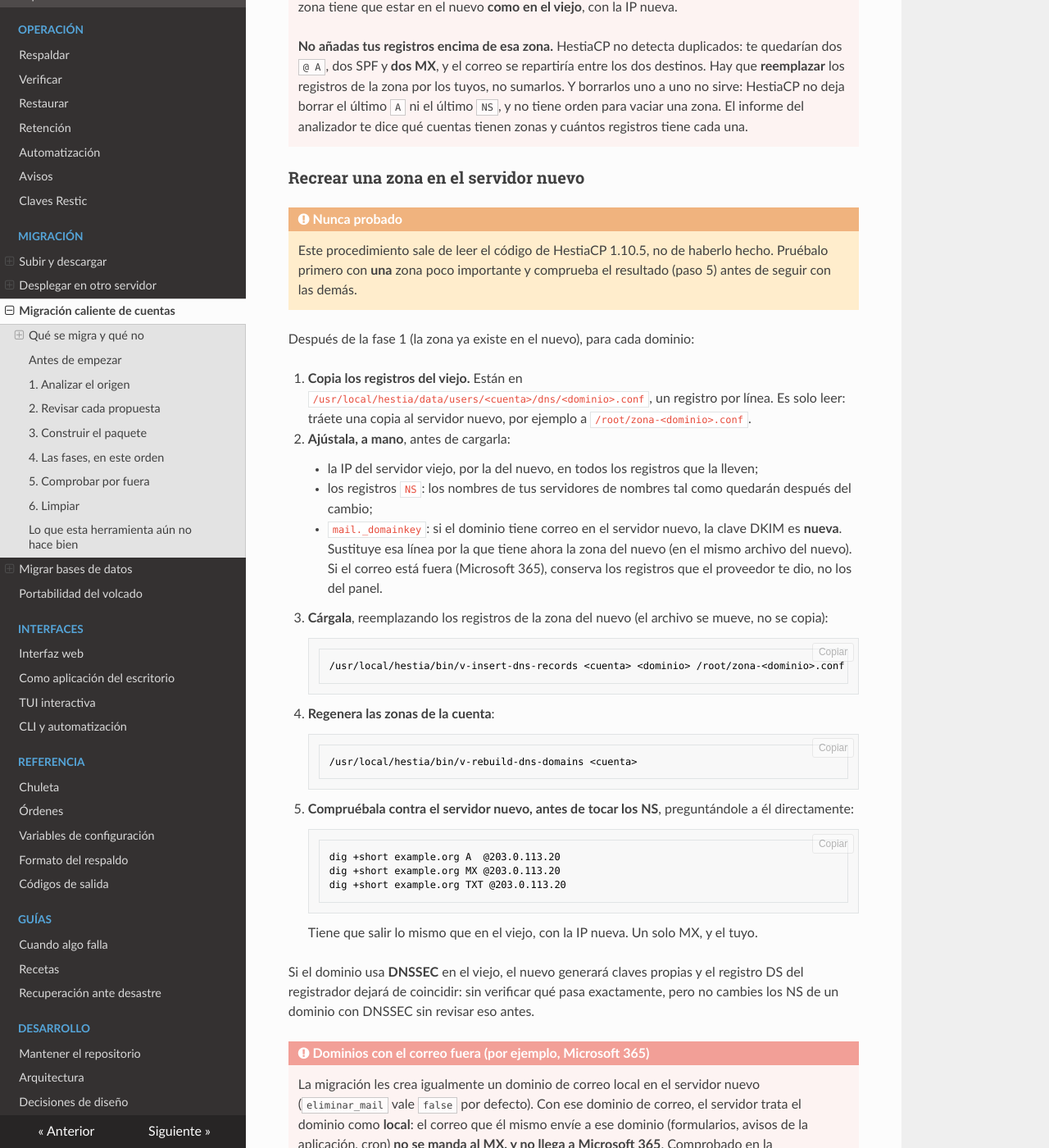
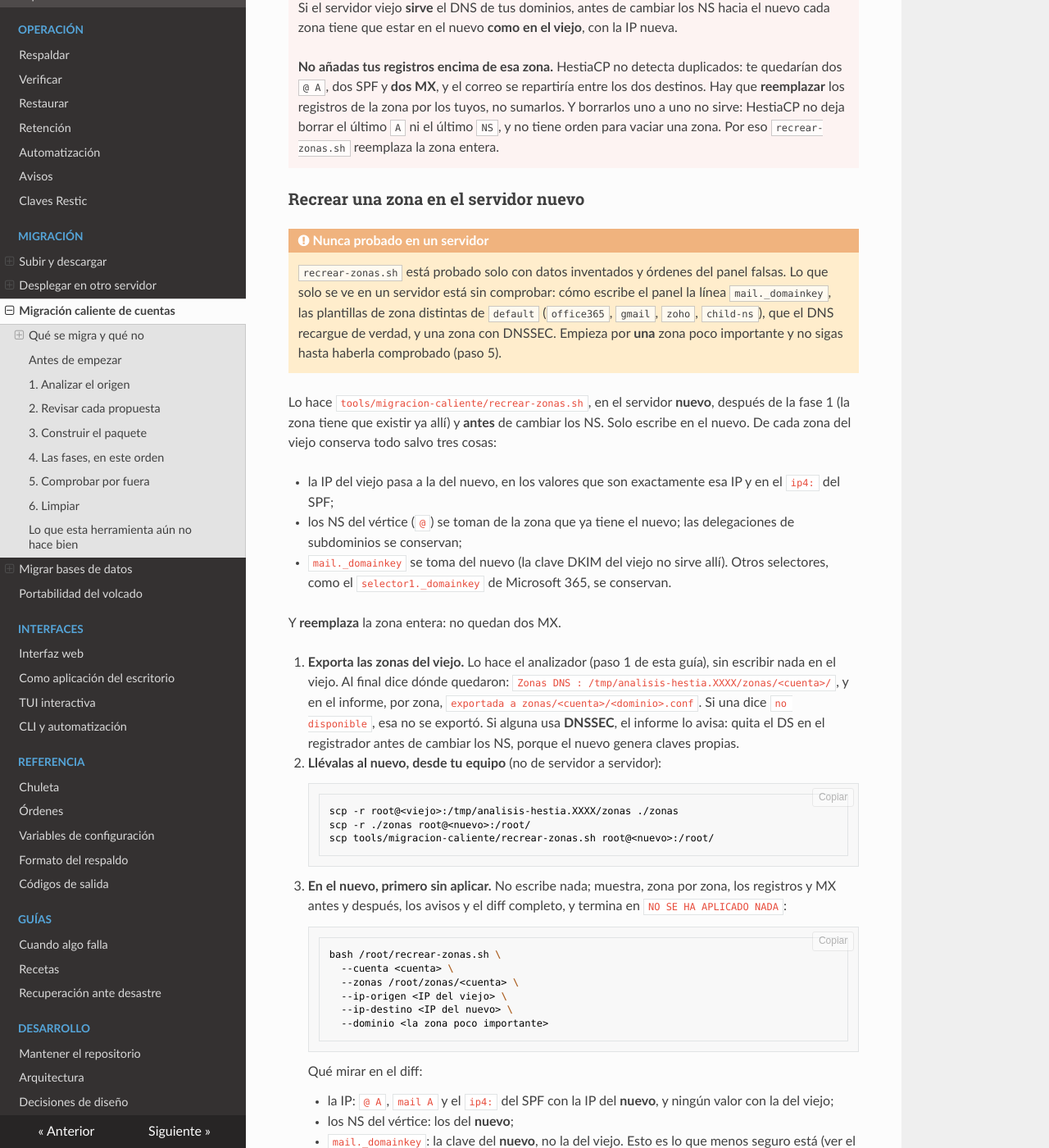
Before and after one commit to vmorantes/ServersBackupsPersonalUtility, an MkDocs documentation site: the page built from docs/migracion/caliente.md, in a window 1280 px wide and 1400 px high, scrolled down 1512 px. Shown: the whole window at 82% size. Built offline with MkDocs 1.6.1, drawn with Linux system fonts in a browser that asks for light colours; some of the changed text lies outside the part shown.

Commit message:
docs(migracion): recrear las zonas con el script

````diff
--- a/docs/migracion/caliente.md
+++ b/docs/migracion/caliente.md
@@ -33,7 +33,7 @@ Esta página es la vía rápida.
 | Correo | Sí | Cuentas, contraseñas sin cambiarlas, alias, reenvíos, cuotas y buzones enteros. **La clave DKIM es nueva**: hay que publicarla en el DNS |
 | Cron | Sí, salvo dos casos | Los suspendidos en el origen no se migran; los puestos a mano con `crontab -e` no los ve |
 | Cuentas FTP | **No** | Solo se informan |
-| **Zonas DNS** | **No se copian** | HestiaCP crea en el nuevo una zona por defecto, que no es la tuya. Ver abajo |
+| **Zonas DNS** | **No las copia la migración** | HestiaCP crea en el nuevo una zona por defecto, que no es la tuya. Se recrean aparte, con `recrear-zonas.sh`. Ver abajo |
 
 La herramienta **no cambia nada tuyo en el servidor viejo**: solo lee de él. Lo que haya
 que cambiar allí lo haces tú. La única excepción: si el acceso a MySQL del origen va con
@@ -41,8 +41,9 @@ usuario y contraseña (`MYSQL_ORIGEN_AUTH="user"`; por defecto es `socket`), dej
 `/tmp` un archivo temporal con esa contraseña mientras trabaja, y lo borra al salir. Si la
 conexión se corta de golpe, puede quedarse allí: búscalo y bórralo.
 
-!!! danger "El DNS no se migra"
-    La herramienta no copia ningún registro DNS. Pero al crear cada dominio en el
+!!! danger "La migración no copia el DNS"
+    Las fases de la migración no copian ningún registro DNS; eso lo hace aparte
+    `recrear-zonas.sh` (más abajo). Pero al crear cada dominio en el
     servidor nuevo, HestiaCP **sí le crea una zona**, desde la plantilla DNS del paquete
     de la cuenta. Con la plantilla `default` trae sus propios `@ NS` (los del servidor
     nuevo), `@ A`, `www`, `mail`, `@ MX 0 mail.<dominio>`, un SPF, `_dmarc` y registros
@@ -55,57 +56,109 @@ conexión se corta de golpe, puede quedarse allí: búscalo y bórralo.
     quedarían dos `@ A`, dos SPF y **dos MX**, y el correo se repartiría entre los dos
     destinos. Hay que **reemplazar** los registros de la zona por los tuyos, no sumarlos.
     Y borrarlos uno a uno no sirve: HestiaCP no deja borrar el último `A` ni el último
-    `NS`, y no tiene orden para vaciar una zona. El informe del analizador te dice qué
-    cuentas tienen zonas y cuántos registros tiene cada una.
+    `NS`, y no tiene orden para vaciar una zona. Por eso `recrear-zonas.sh` reemplaza la
+    zona entera.
 
 ### Recrear una zona en el servidor nuevo
 
-!!! warning "Nunca probado"
-    Este procedimiento sale de leer el código de HestiaCP 1.10.5, no de haberlo hecho.
-    Pruébalo primero con **una** zona poco importante y comprueba el resultado (paso 5)
-    antes de seguir con las demás.
+!!! warning "Nunca probado en un servidor"
+    `recrear-zonas.sh` está probado solo con datos inventados y órdenes del panel falsas.
+    Lo que solo se ve en un servidor está sin comprobar: cómo escribe el panel la línea
+    `mail._domainkey`, las plantillas de zona distintas de `default` (`office365`,
+    `gmail`, `zoho`, `child-ns`), que el DNS recargue de verdad, y una zona con DNSSEC.
+    Empieza por **una** zona poco importante y no sigas hasta haberla comprobado (paso 5).
 
-Después de la fase 1 (la zona ya existe en el nuevo), para cada dominio:
+Lo hace `tools/migracion-caliente/recrear-zonas.sh`, en el servidor **nuevo**, después de
+la fase 1 (la zona tiene que existir ya allí) y **antes** de cambiar los NS. Solo escribe en
+el nuevo. De cada zona del viejo conserva todo salvo tres cosas:
 
-1. **Copia los registros del viejo.** Están en
-   `/usr/local/hestia/data/users/<cuenta>/dns/<dominio>.conf`, un registro por línea. Es
-   solo leer: tráete una copia al servidor nuevo, por ejemplo a
-   `/root/zona-<dominio>.conf`.
-2. **Ajústala, a mano**, antes de cargarla:
-    - la IP del servidor viejo, por la del nuevo, en todos los registros que la lleven;
-    - los registros `NS`: los nombres de tus servidores de nombres tal como quedarán
-      después del cambio;
-    - `mail._domainkey`: si el dominio tiene correo en el servidor nuevo, la clave DKIM es
-      **nueva**. Sustituye esa línea por la que tiene ahora la zona del nuevo (en el mismo
-      archivo del nuevo). Si el correo está fuera (Microsoft 365), conserva los registros
-      que el proveedor te dio, no los del panel.
-3. **Cárgala**, reemplazando los registros de la zona del nuevo (el archivo se mueve, no
-   se copia):
+- la IP del viejo pasa a la del nuevo, en los valores que son exactamente esa IP y en el
+  `ip4:` del SPF;
+- los NS del vértice (`@`) se toman de la zona que ya tiene el nuevo; las delegaciones de
+  subdominios se conservan;
+- `mail._domainkey` se toma del nuevo (la clave DKIM del viejo no sirve allí). Otros
+  selectores, como el `selector1._domainkey` de Microsoft 365, se conservan.
+
+Y **reemplaza** la zona entera: no quedan dos MX.
+
+1. **Exporta las zonas del viejo.** Lo hace el analizador (paso 1 de esta guía), sin
+   escribir nada en el viejo. Al final dice dónde quedaron:
+   `Zonas DNS : /tmp/analisis-hestia.XXXX/zonas/<cuenta>/`, y en el informe, por zona,
+   `exportada a zonas/<cuenta>/<dominio>.conf`. Si una dice `no disponible`, esa no se
+   exportó. Si alguna usa **DNSSEC**, el informe lo avisa: quita el DS en el registrador
+   antes de cambiar los NS, porque el nuevo genera claves propias.
+
+2. **Llévalas al nuevo, desde tu equipo** (no de servidor a servidor):
 
     ```bash
-    /usr/local/hestia/bin/v-insert-dns-records <cuenta> <dominio> /root/zona-<dominio>.conf
+    scp -r root@<viejo>:/tmp/analisis-hestia.XXXX/zonas ./zonas
+    scp -r ./zonas root@<nuevo>:/root/
+    scp tools/migracion-caliente/recrear-zonas.sh root@<nuevo>:/root/
     ```
 
-4. **Regenera las zonas de la cuenta**:
+3. **En el nuevo, primero sin aplicar.** No escribe nada; muestra, zona por zona, los
+   registros y MX antes y después, los avisos y el diff completo, y termina en
+   `NO SE HA APLICADO NADA`:
 
     ```bash
-    /usr/local/hestia/bin/v-rebuild-dns-domains <cuenta>
+    bash /root/recrear-zonas.sh \
+      --cuenta <cuenta> \
+      --zonas /root/zonas/<cuenta> \
+      --ip-origen <IP del viejo> \
+      --ip-destino <IP del nuevo> \
+      --dominio <la zona poco importante>
     ```
 
-5. **Compruébala contra el servidor nuevo, antes de tocar los NS**, preguntándole a él
-   directamente:
+    Qué mirar en el diff:
+
+    - la IP: `@ A`, `mail A` y el `ip4:` del SPF con la IP del **nuevo**, y ningún valor con
+      la del viejo;
+    - los NS del vértice: los del **nuevo**;
+    - `mail._domainkey`: la clave del **nuevo**, no la del viejo. Esto es lo que menos
+      seguro está (ver el aviso de arriba): míralo aquí antes de aplicar;
+    - los MX: **uno**, el del viejo. Si dice 2, para;
+    - `apunta a una IP que no es ninguna de las dos`: registros hacia servicios de fuera,
+      que no se cambian. Comprueba que de verdad son de fuera;
+    - `ip4 con prefijo /N y se ha reescrito`: el SPF autorizaba una red entera, y el script
+      la ha cambiado a la red del nuevo. Casi nunca es lo que quieres: decide a mano qué
+      debe decir ese SPF;
+    - `REVÍSALO: se cargaría con la IP vieja`: una línea que no pudo reescribir. No apliques;
+    - zonas `SALTADA` (no existen en el nuevo: crea el dominio primero) o `RECHAZADA` (una
+      línea que el script no sabe leer): esas no se cargarán.
+
+    Si el panel no está en `/usr/local/hestia`, pon `HESTIA_DIR=/ruta/del/panel` delante.
+
+4. **Aplica**: la misma orden con `--aplicar` al final. Antes de cargar nada copia cada zona
+   del nuevo a `/root/zonas-respaldo/<cuenta>-<fecha>/` y deja ahí `deshacer-zonas.sh`. Carga
+   zona a zona y comprueba que el archivo del panel quedó exactamente como la propuesta (la
+   orden del panel puede decir que fue bien sin haber hecho nada); si no, restaura esa zona
+   de su copia y sigue con las demás. Al final regenera las zonas una vez e imprime, por
+   zona, `CARGADA`, `SALTADA` o `FALLO`. Si alguna falló, sale con error.
+
+5. **Compruébala contra el nuevo, antes de tocar los NS.** Que la regeneración salga bien no
+   demuestra que el DNS sirva la zona nueva: el panel no comprueba el reinicio.
 
     ```bash
-    dig +short example.org A  @203.0.113.20
-    dig +short example.org MX @203.0.113.20
-    dig +short example.org TXT @203.0.113.20
+    dig @203.0.113.20 example.org SOA +norecurse
+    dig @203.0.113.20 example.org MX  +norecurse
+    dig @203.0.113.20 example.org A   +norecurse
+    dig @203.0.113.20 example.org TXT +norecurse
     ```
 
-    Tiene que salir lo mismo que en el viejo, con la IP nueva. Un solo MX, y el tuyo.
+    Tiene que salir el `A` con la IP nueva, **un** MX, el SPF con el `ip4:` nuevo y los NS
+    del nuevo. Si no responde o dice `REFUSED`, no cambies los NS. El serial de la zona no
+    cambia.
 
-Si el dominio usa **DNSSEC** en el viejo, el nuevo generará claves propias y el registro
-DS del registrador dejará de coincidir: sin verificar qué pasa exactamente, pero no
-cambies los NS de un dominio con DNSSEC sin revisar eso antes.
+6. **Si algo sale mal**:
+
+    ```bash
+    bash /root/zonas-respaldo/<cuenta>-<fecha>/deshacer-zonas.sh
+    ```
+
+    Devuelve cada zona a como estaba justo antes de aplicar y dice, por zona, `restaurada` o
+    `FALLO al restaurar`.
+
+Con la primera zona comprobada, repite el paso 3 sin `--dominio` para el resto.
 
 !!! danger "Dominios con el correo fuera (por ejemplo, Microsoft 365)"
     La migración les crea igualmente un dominio de correo local en el servidor nuevo
@@ -229,7 +282,8 @@ Todas se ejecutan **en el destino**:
 bash /tmp/migracion-cuenta.paquete.sh plan
 bash /tmp/migracion-cuenta.paquete.sh 1
 bash /tmp/migracion-cuenta.paquete.sh sincronizar
-#  ─── aquí apuntas el DNS al servidor nuevo ───
+#  ─── aquí recreas las zonas (recrear-zonas.sh), las compruebas con dig ───
+#  ─── y solo entonces apuntas el DNS al servidor nuevo ───
 bash /tmp/migracion-cuenta.paquete.sh 2
 bash /tmp/migracion-cuenta.paquete.sh verificar
 ```
````
Also changed, not shown: tools/migracion-caliente/README.md (+5 -1 lines).
